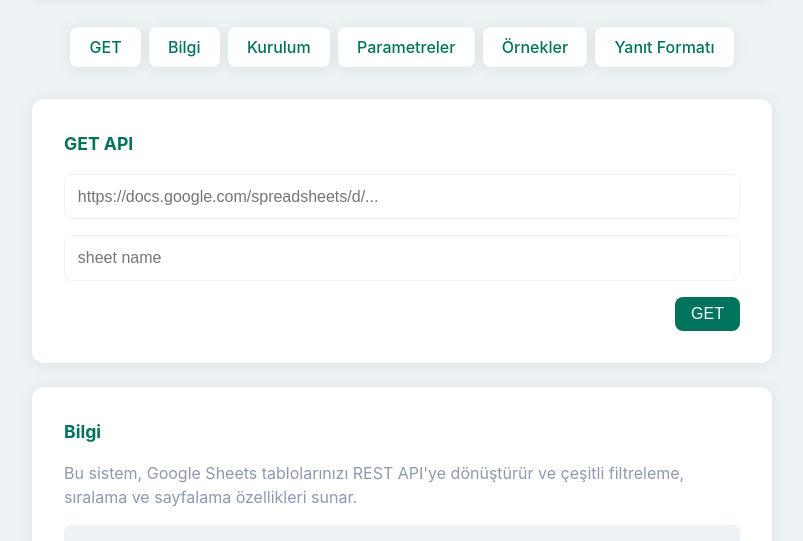
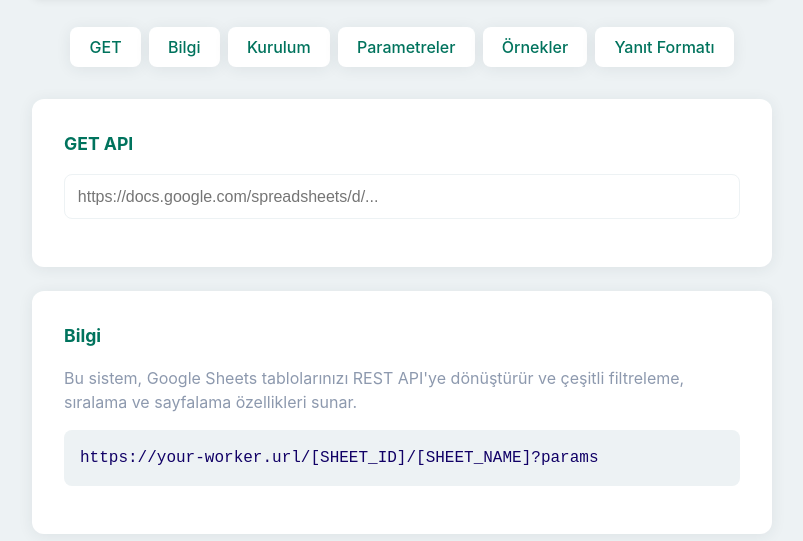
Before and after one commit to ckoglu/spreadsheets, a plain HTML site: page index.html in a window 1280 px wide. Shown: the part 193-734 px from the top of the page, without its empty margins (238-1041 px from the left). Drawn offline with Linux system fonts and the light colour scheme.

Commit message:
Update index.html

```diff
--- a/index.html
+++ b/index.html
@@ -35,8 +35,7 @@
         <section id="get-api" class="card">
             <h2>GET API</h2>
             <input type="text" id="sheetId" placeholder="https://docs.google.com/spreadsheets/d/...">
-            <input type="text" id="sheetName" placeholder="sheet name">
-            <button class="rbtn" onclick="openApiUrl()">GET</button>
+            <div id="SheetsName"></div>
         </section>
 
         <section id="bilgi" class="card">
```
